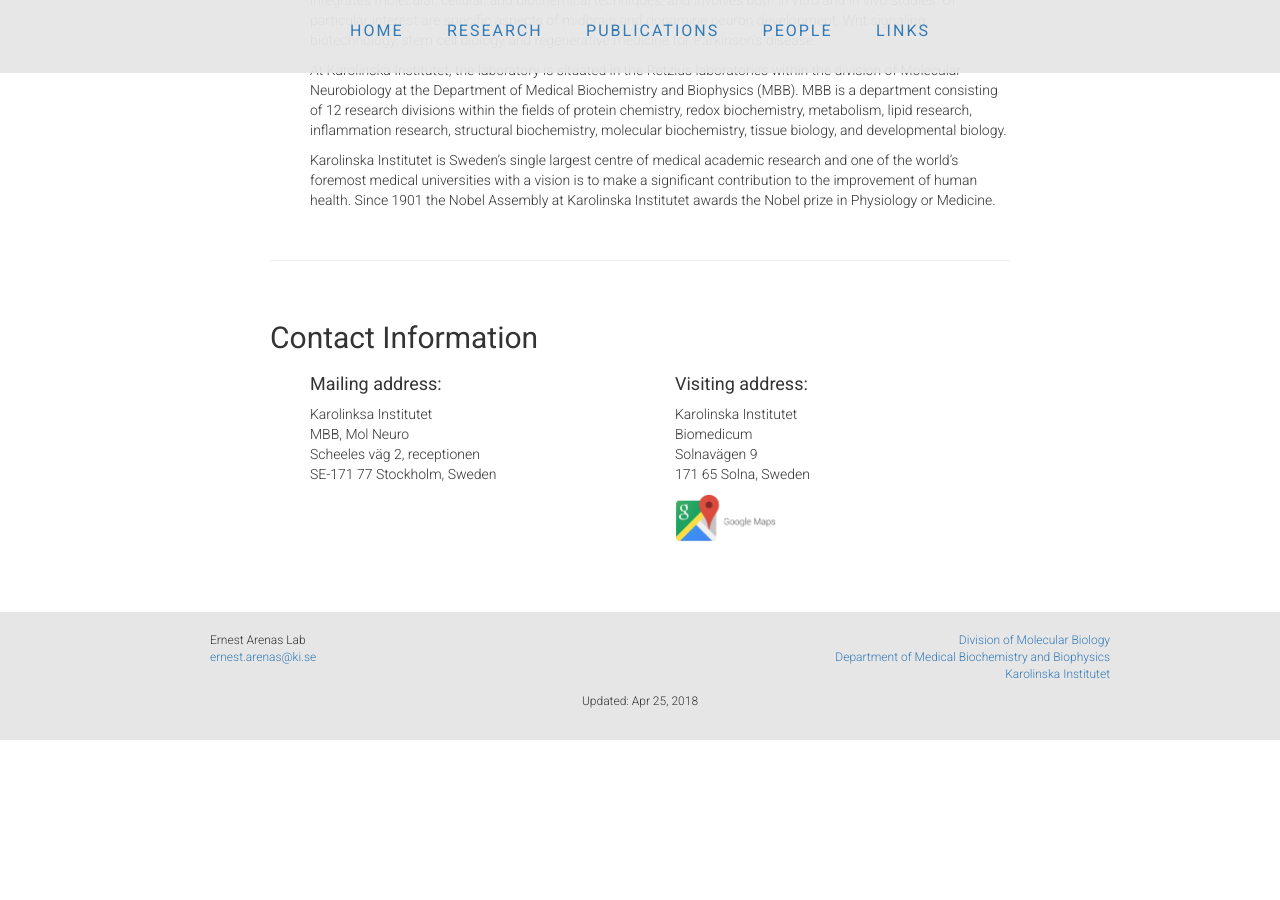
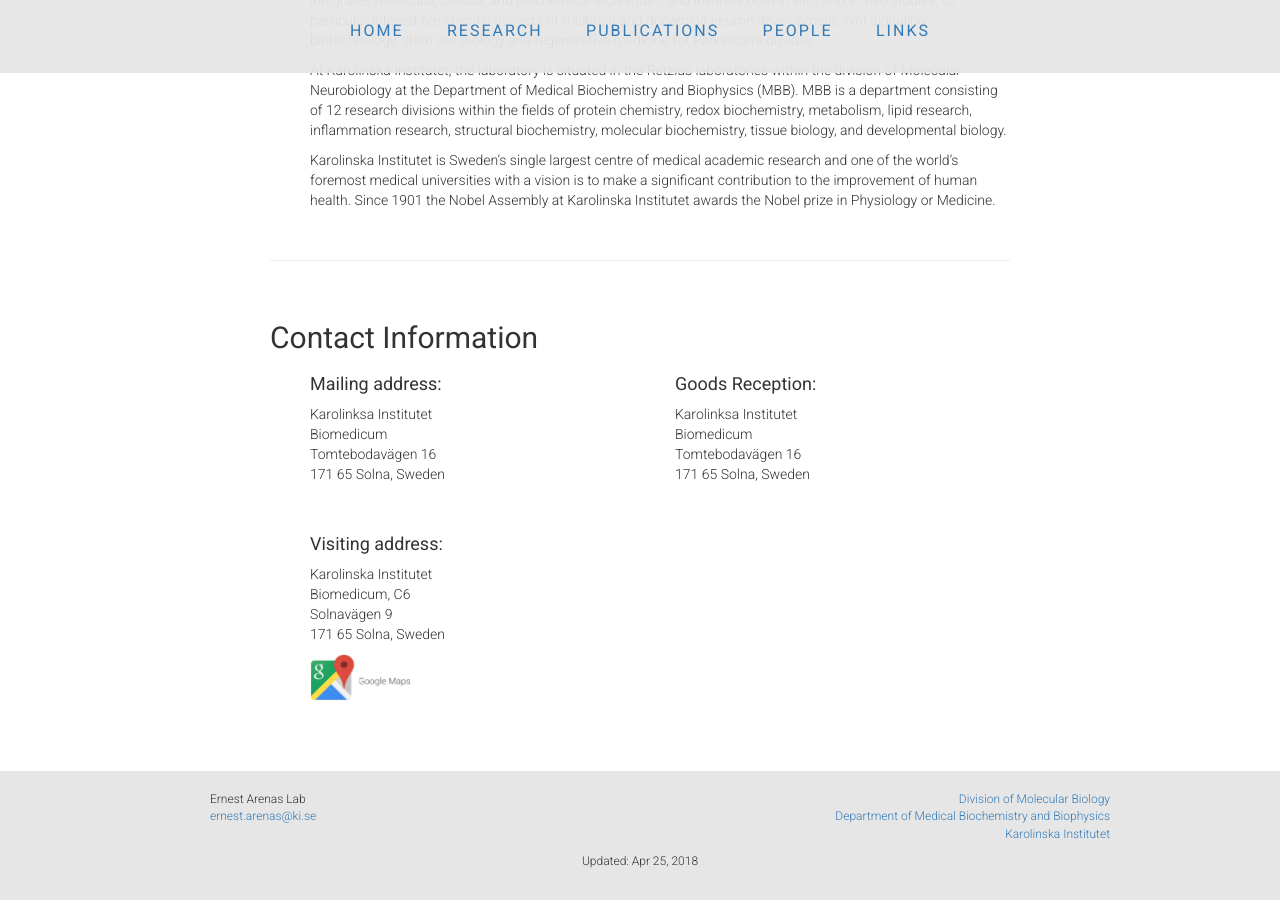
Before and after one commit to ArenasLab/arenaslab.github.io, a Jekyll site: the page index.html, which Jekyll copies as it is, in a window 1280 px wide and 900 px high, scrolled down 8340 px. Built offline with Jekyll 4.4.1, drawn with Linux system fonts in a browser that asks for light colours; comment, search, counter and statistics services are not loaded; before the commit the page ends 9080 px from its top, so only the background shows below that.

Commit message:
Update index.html

```diff
--- a/index.html
+++ b/index.html
@@ -466,14 +466,21 @@
 	    <div class=" col-sm-6  col-md-6 col-lg-6" align="left">
 	      <h4>Mailing address:</h4>
                 <p>Karolinksa Institutet<br>
-                   MBB, Mol Neuro<br>
-                   Scheeles väg 2, receptionen<br>
-                   SE-171 77 Stockholm, Sweden</p>
+                   Biomedicum<br>
+                   Tomtebodavägen 16<br>
+                   171 65 Solna, Sweden</p>
+	    </div>
+	    <div class=" col-sm-6  col-md-6 col-lg-6" align="left">
+	      <h4>Goods Reception:</h4>
+                <p>Karolinksa Institutet<br>
+                   Biomedicum<br>
+                   Tomtebodavägen 16<br>
+                   171 65 Solna, Sweden</p>
 	    </div>
             <div class=" col-sm-6  col-md-6 col-lg-6" align="left">
               <h4>Visiting address:</h4>
                 <p>Karolinska Institutet<br>
-                   Biomedicum<br>
+                   Biomedicum, C6<br>
                    Solnavägen 9<br>
                    171 65 Solna, Sweden</p>
                    <a href="https://www.google.com/maps/place/Solnav%C3%A4gen+9,+171+65+Solna/@59.3497337,18.0233539,17z/data=!3m1!4b1!4m5!3m4!1s0x465f9d9c18ba64f7:0xd8d92683a7bdfd6d!8m2!3d59.3497337!4d18.0255426" target="_blank"> <img style='width: 30%; object-fit: contain' src="img/mapsicon.jpg" border="0" alt=""> </a>
```
